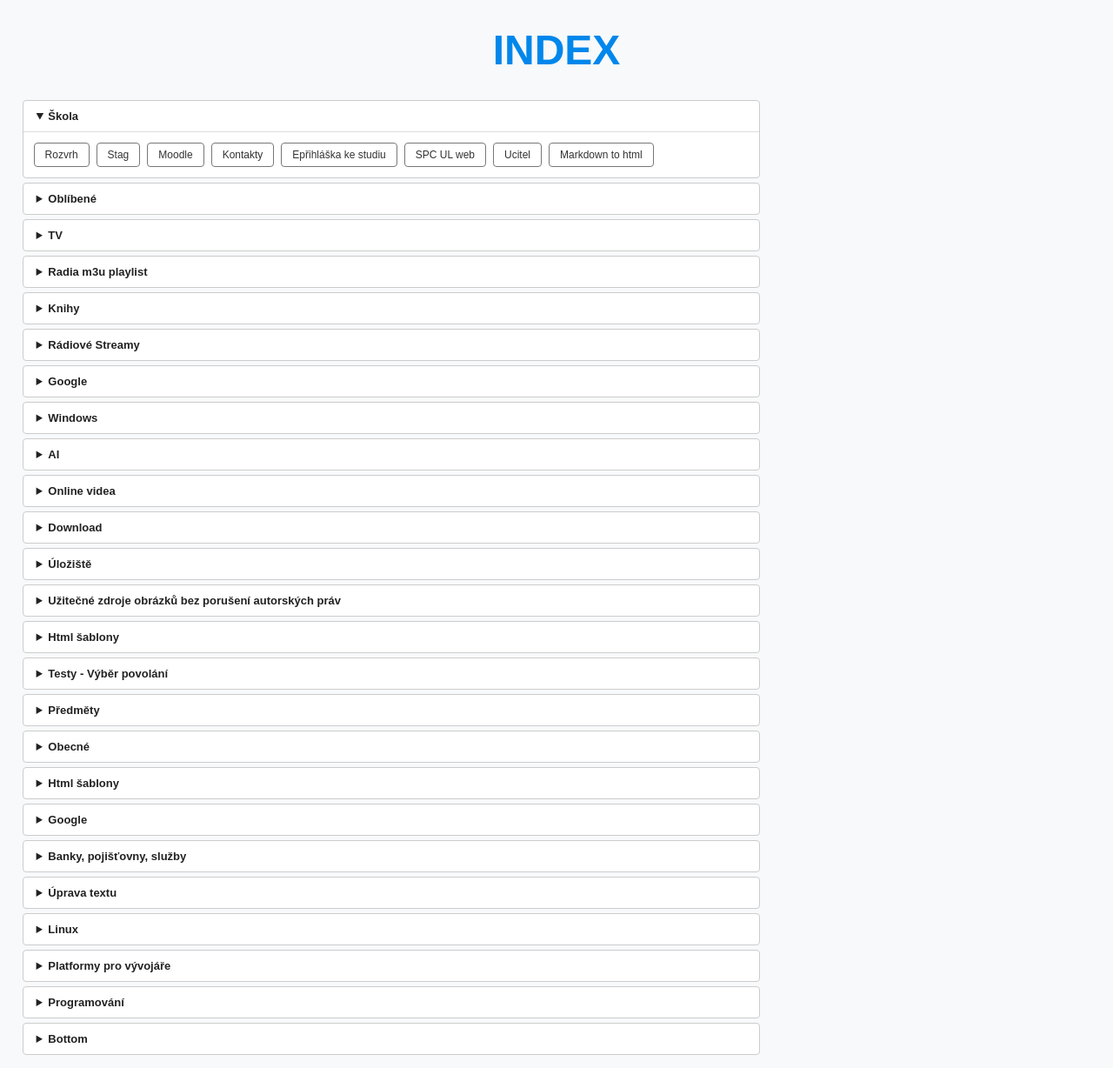
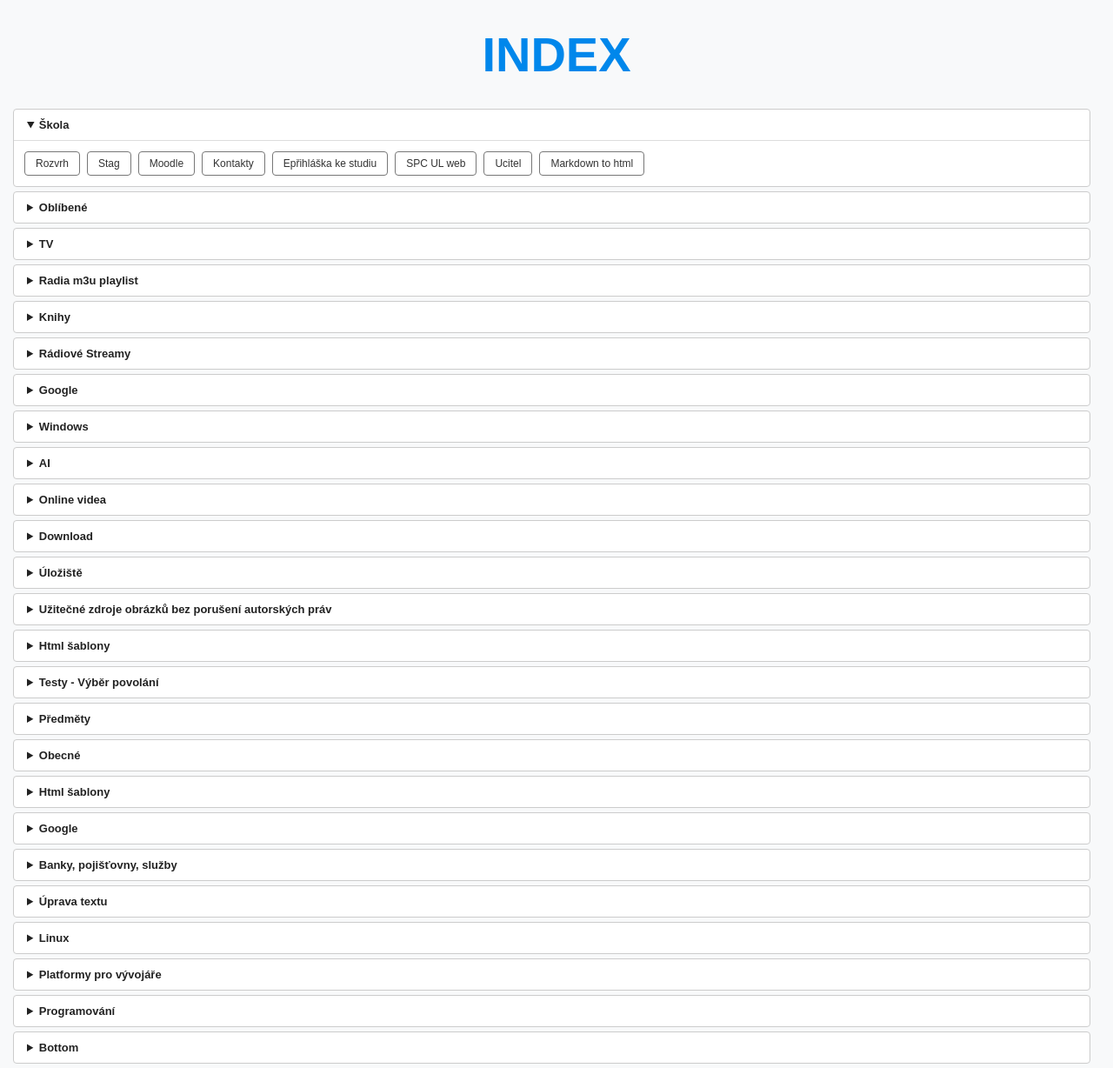
Before and after one commit to bedjan/bedjan.github.io, a Jekyll site: the page built from index.md, in a window 1280 px wide. Shown: the whole page at 87% size. Built offline with Jekyll 4.4.1, drawn with Linux system fonts in a browser that asks for light colours.

Commit message:
Update default.html

```diff
--- a/_layouts/default.html
+++ b/_layouts/default.html
@@ -7,45 +7,48 @@
     <link rel="stylesheet" href="styl.css">
 
 <style>
-        /* 1. CELÉ TĚLO STRÁNKY */
+        /* 1. CELÉ TĚLO - odstraníme výchozí okraje prohlížeče */
         body {
             margin: 0;
             padding: 0;
-            font-family: sans-serif; /* Nebo tvé oblíbené písmo */
+            width: 100%;
+            font-family: sans-serif;
+            overflow-x: hidden; /* Zabrání nechtěnému vodorovnému posunu */
         }
 
-        /* 2. HLAVNÍ NÁZEV (vždy nahoře uprostřed) */
+        /* 2. HLAVNÍ NÁZEV (stále na střed) */
         .page-header-title {
             text-align: center;
             text-transform: uppercase;
-            font-size: clamp(1.5em, 8vw, 3em); /* Responzivní velikost písma */
+            font-size: clamp(1.5em, 10vw, 3.5em);
             font-weight: 900;
             margin: 30px 0;
             width: 100%;
         }
 
-        /* 3. OBSAH (vždy vlevo, responzivní) */
+        /* 3. OBSAH PŘES CELOU ŠÍŘKU */
         main {
             text-align: left;
-            width: 100%;
-            max-width: 900px;      /* Maximální šířka řádku pro dobrou čitelnost */
-            margin-left: 0;        /* Zarovnání bloku k levému okraji */
-            padding-left: 2%;      /* Malé responzivní odsazení od levého okraje (cca 20-30px) */
-            padding-right: 2%;     /* Odsazení od pravého okraje pro mobily */
-            box-sizing: border-box; /* Aby padding nezvětšoval šířku nad 100% */
+            width: 100%;        /* Využije 100% dostupné šířky */
+            max-width: 100%;    /* Zrušíme jakékoli omezení šířky */
+            padding-left: 15px; /* Pevná malá mezera vlevo, aby text nebyl na hraně */
+            padding-right: 2%;  /* Požadované 2% odsazení vpravo */
+            box-sizing: border-box; /* Klíčové: padding se započítá do 100% šířky */
         }
 
-        /* 4. NADPISY V OBSAHU (vždy vlevo) */
-        main h1, main h2, main h3 {
+        /* 4. ZAJIŠTĚNÍ ZAROVNÁNÍ VLEVO PRO VŠE V MAIN */
+        main h1, main h2, main h3, main p, main pre, main ul {
             text-align: left !important;
-            margin-top: 1.2em;
-            margin-bottom: 0.5em;
+            margin-left: 0;
         }
 
-        /* 5. TABULKY A OBRÁZKY (aby nepřetékaly) */
-        img, table {
-            max-width: 100%;
-            height: auto;
+        /* 5. TABULKY A DLOUHÉ KÓDY */
+        pre, code {
+            white-space: pre-wrap;       /* Zalomí dlouhé winget příkazy, aby nepřetékaly */
+            word-wrap: break-word;
+            background: #f4f4f4;        /* Lehké zvýraznění kódu */
+            padding: 10px;
+            display: block;
         }
     </style>
 
```
